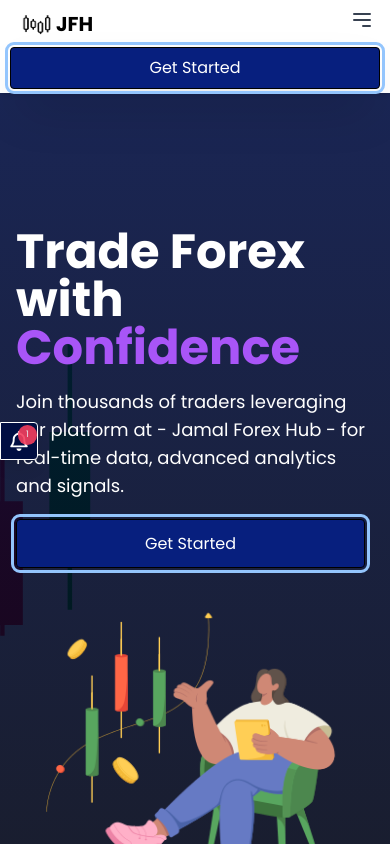
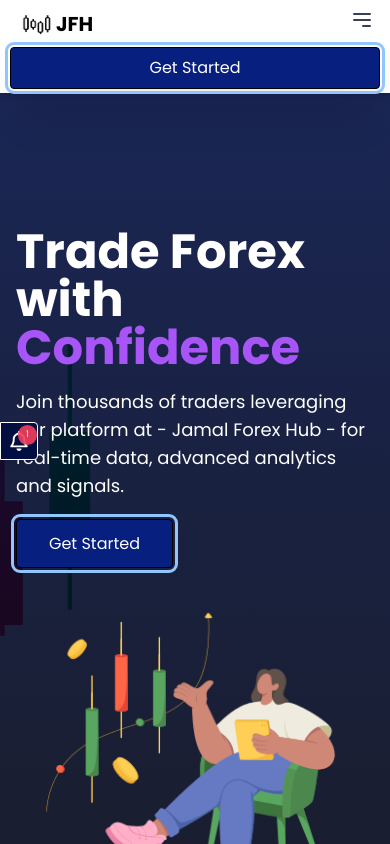
Before and after one commit to Nkemakolamuko/jamal-forex-hub-latest, a React (Vite) app: page / in a window 390 px wide. Shown: the top 844 px of the page. Built offline with nearby package versions, Linux system fonts and the light colour scheme.

Commit message:
Fix the Hero button issue and scroll overflow --

```diff
--- a/src/App.jsx
+++ b/src/App.jsx
@@ -19,7 +19,7 @@
 
   return (
     <FormContext.Provider value={{ isFormVisible, setIsFormVisible }}>
-      <div className="scroll-smooth">
+      <div className="">
         <BrowserRouter>
           <Routes>
             <Route
--- a/src/pages/Hero.jsx
+++ b/src/pages/Hero.jsx
@@ -59,7 +59,7 @@
           <motion.a
             onClick={openForm}
             href="#signup"
-            className="text-white px-32 md:px-16 py-3 rounded bg-[#071F7E] hover:bg-[#031663] outline border border-black outline-offset-2 outline-blue-300 hover:outline-blue-500"
+            className="text-white px-8 text-nowrap md:px-16 py-3 rounded bg-[#071F7E] hover:bg-[#031663] outline border border-black outline-offset-2 outline-blue-300 hover:outline-blue-500"
             initial={{ opacity: 0, scale: 0.8 }}
             animate={isInView ? { opacity: 1, scale: 1 } : {}}
             transition={{ duration: 0.5, delay: 0.4 }}
```
